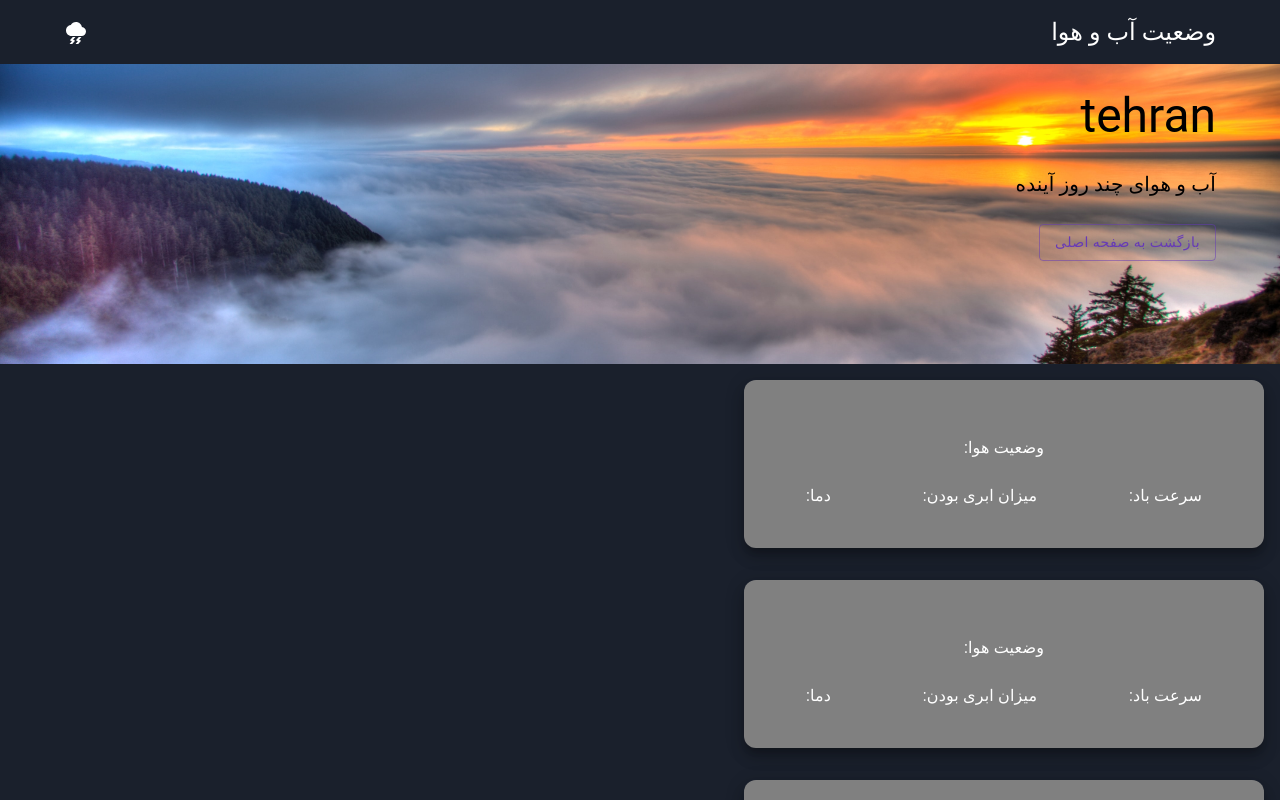
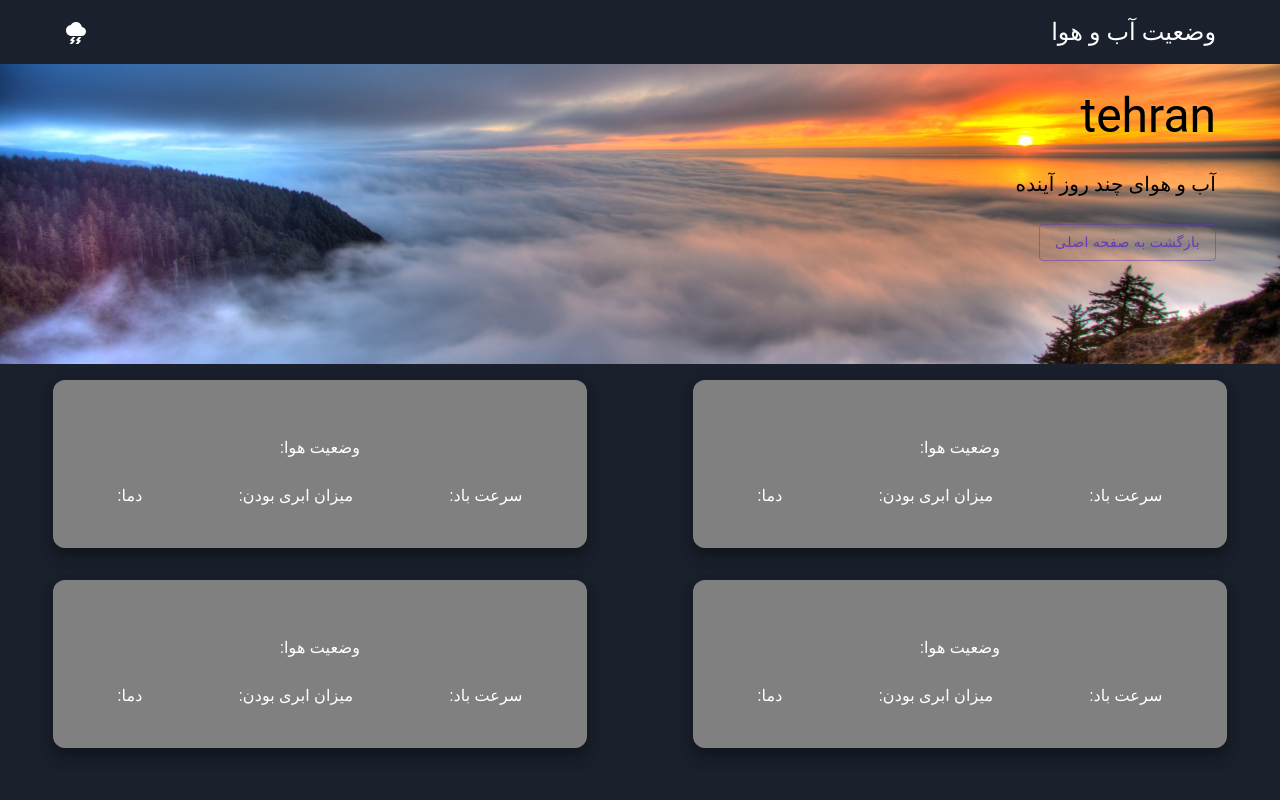
Before and after one commit to mohammadsohrabi2021/Weather, a React (Create React App) app: page /weather/tehran in a window 1280 px wide. Shown: the top 800 px of the page. Built offline with nearby package versions, Linux system fonts and the light colour scheme; no server answers.

Commit message:
change style card

```diff
--- a/src/Components/WeatherFutureCard/WeatherFutureCard.jsx
+++ b/src/Components/WeatherFutureCard/WeatherFutureCard.jsx
@@ -3,11 +3,12 @@ import React from 'react';
 
 const WeatherFutureCard = ({ cityWeatherFuture, index }) => {
     return (
-        <Grid  item xs={12} p={2}   display={'flex'} flexDirection={'row'}  >
-            <Grid item bgcolor={'gray'}  xs={12} sm={6} md={5} borderRadius={3} p={2} boxShadow={10} color={'#fff'}  >
+        <Grid item bgcolor={'gray'} xs={12} sm={8} md={5} borderRadius={3} p={2} boxShadow={10} color={'#fff'} m={2} >
+            <Grid item>
                 <Typography variant={'body1'} pt={5} textAlign={'center'}>
                     وضعیت هوا: {cityWeatherFuture?.[index]?.weather?.[0]?.description}
                 </Typography>
+            </Grid>
             <Grid item display={'flex'} justifyContent={'space-around'} py={3} >
                 <Typography variant={'body1'}>
                     <Typography>
@@ -30,7 +31,6 @@ const WeatherFutureCard = ({ cityWeatherFuture, index }) => {
             </Grid>
 
         </Grid>
-        </Grid>
 
     );
 };
--- a/src/Pages/SinglePage/SinglePage.jsx
+++ b/src/Pages/SinglePage/SinglePage.jsx
@@ -5,7 +5,7 @@ import { handleGetFiveDayWeather } from '../../Api/Api'
 import WeatherFutureCard from '../../Components/WeatherFutureCard/WeatherFutureCard'
 import Header from '../../Components/Header/Header'
 import { styles } from '../../Data/DataBackground'
-const daysIndex = [0, 8, 16, 24, 32]
+const daysIndex = [0, 8, 16, 24]
 
 
 const SinglePage = () => {
@@ -40,7 +40,7 @@ const SinglePage = () => {
                     </Link>
                 </Container>
             </Grid>
-            <Grid item container>
+            <Grid item container display={'flex'} flexWrap={'wrap'} justifyContent={'space-around'} >
                 {daysIndex.map(index => <WeatherFutureCard key={index} index={index}
                     cityWeatherFuture={cityWeatherFuture} />)}
             </Grid>
```
Lines whose indentation alone changed are shown as unchanged.
